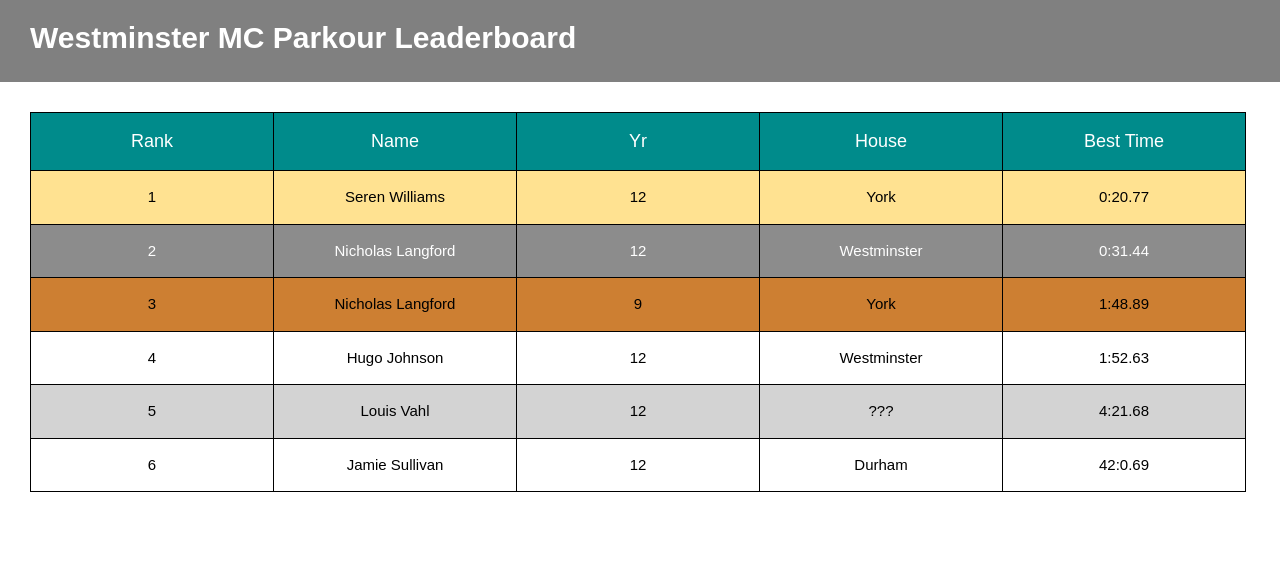
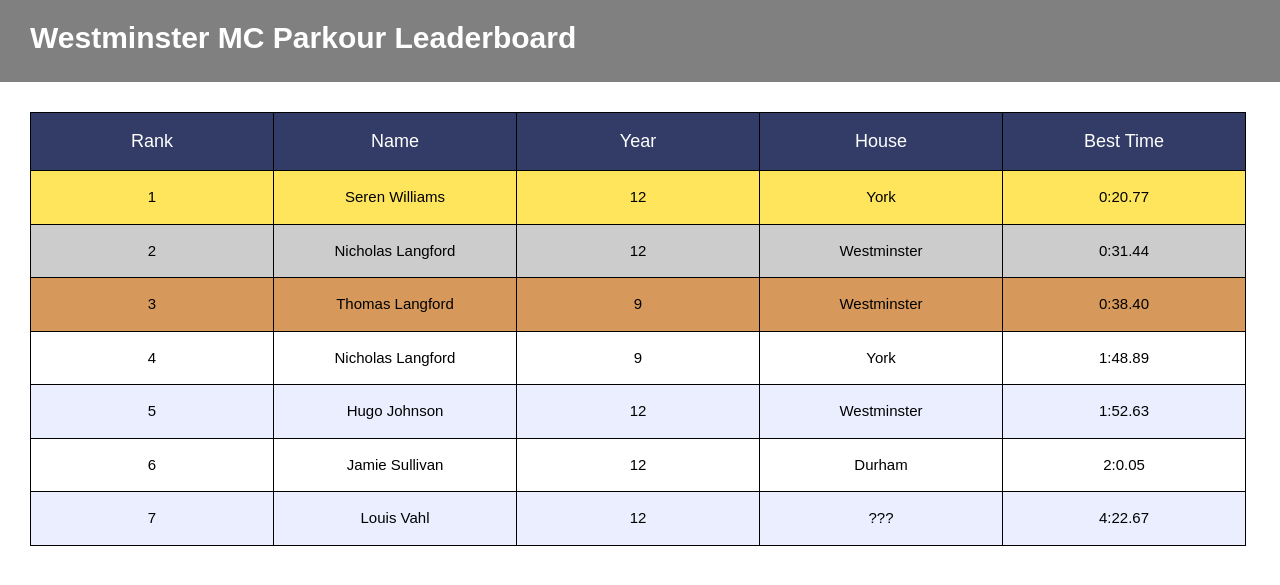
Before and after one commit to scorpiontornado/ParkourLeaderboard, a Flask app: page / in a window 1280 px wide. Shown: the top 585 px of the page. Run offline with Flask 2, Linux system fonts and the light colour scheme.

Commit message:
Changed colour scheme; changed "Yr" to "Year"

```diff
--- a/input.txt
+++ b/input.txt
@@ -7,5 +7,6 @@
 Nicholas Langford, 12, Westminster, 0:32.38
 Nicholas Langford, 12, Westminster, 0:31.44
 Seren Williams, 12, York, 0:20.77
-Jamie Sullivan, 12, Durham, 42:0.69
-Louis Vahl, 12, ???, 4:21.68
+Jamie Sullivan, 12, Durham, 2:0.05
+Louis Vahl, 12, ???, 4:22.67
+Thomas Langford, 9, Westminster, 0:38.40
--- a/static/css/main.css
+++ b/static/css/main.css
@@ -83,8 +83,14 @@
   text-align: center;
 }
 
+thead {
+  background-color: #323c67;
+  color: white;
+  font-size: 18px;
+}
+
 tbody tr:nth-child(odd) {
-  background-color: lightgrey;
+  background-color: #ebeeff;
 }
 
 tbody tr:nth-child(even) {
@@ -92,20 +98,13 @@
 }
 
 tbody tr:nth-child(1) {
-  background-color: #ffe291;
+  background-color: #FFE55C;
 }
 
 tbody tr:nth-child(2) {
-  background-color: #8c8c8c;
-  color: white;
+  background-color: #cccccc;
 }
 
 tbody tr:nth-child(3) {
-  background-color: #cd7f32;
+  background-color: #d7995b;
 }
-
-thead {
-  background-color: darkcyan;
-  color: white;
-  font-size: 18px;
-}
--- a/templates/home.html
+++ b/templates/home.html
@@ -2,7 +2,7 @@
 <html>
   <head>
     <title>
-      Westminster Parkour Leaderboard
+      Westminster MC Parkour Leaderboard
     </title>
     <link
       rel="stylesheet"
@@ -18,7 +18,7 @@
       <thead>
         <td>Rank</td>
         <td>Name</td>
-        <td>Yr</td>
+        <td>Year</td>
         <td>House</td>
         <td>Best Time</td>
       </thead>
```
